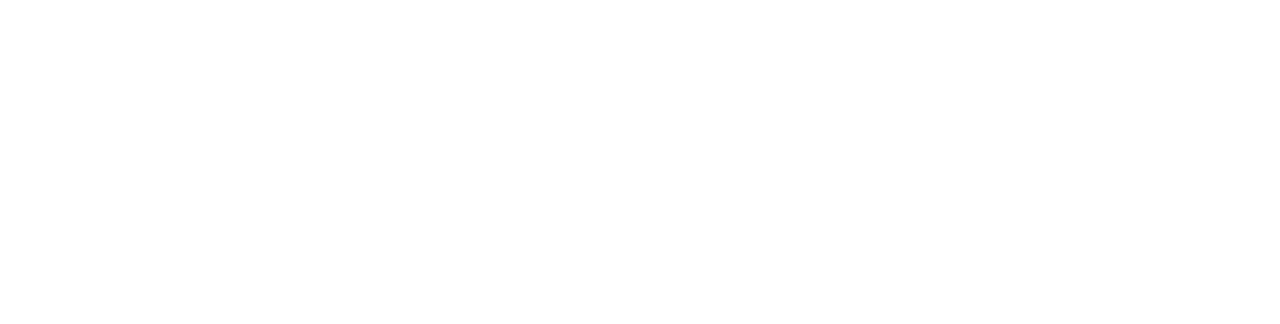
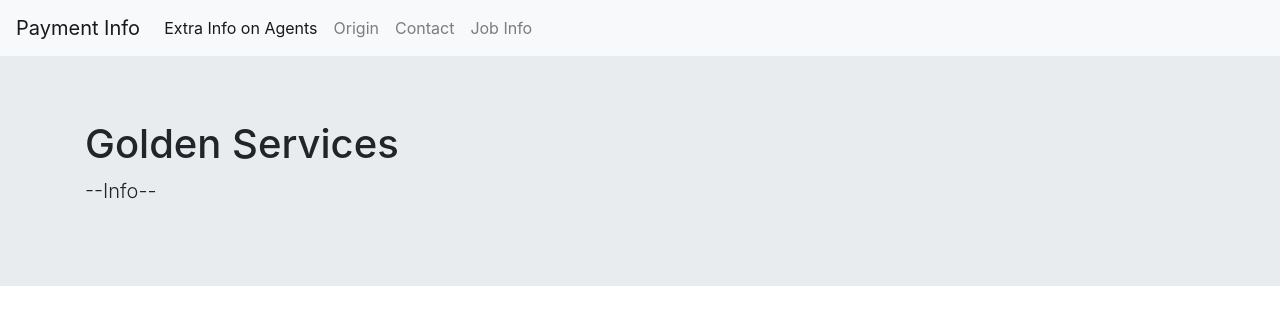
Before and after one commit to AntM34/client-website, a plain HTML site: page index.html in a window 1280 px wide. Drawn offline with nearby package versions, Linux system fonts and the light colour scheme.

Commit message:
Add files via upload

```diff
--- a/index.html
+++ b/index.html
@@ -10,7 +10,49 @@
 
     <title>Bootstrap Challenge</title>
   </head>
+  <style media="screen">
+    .container{
+      text-align: left;
+    }
+  </style>
   <body>
+    <nav class="navbar navbar-expand-lg navbar-light bg-light">
+  <a class="navbar-brand" href="#">Payment Info</a>
+  <button class="navbar-toggler" type="button" data-toggle="collapse" data-target="#navbarNav" aria-controls="navbarNav" aria-expanded="false" aria-label="Toggle navigation">
+    <span class="navbar-toggler-icon"></span>
+  </button>
+  <div class="collapse navbar-collapse" id="navbarNav">
+    <ul class="navbar-nav">
+      <li class="nav-item active">
+        <a class="nav-link" href="#">Extra Info on Agents<span class="sr-only">(current)</span></a>
+      </li>
+      <li class="nav-item">
+        <a class="nav-link" href="#">Origin</a>
+      </li>
+      <li class="nav-item">
+        <a class="nav-link" href="#">Contact</a>
+      </li>
+      <li class="nav-item">
+        <a class="nav-link" href="#">Job Info</a>
+      </li>
+    </ul>
+  </div>
+</nav>
+<div class="row">
+  <div class="col-12">
+    <div class="jumbotron jumbotron-fluid">
+      <div class="container">
+    <h1 class="display-8">Golden Services</h1>
+    <p class="lead">--Info--</p>
+      </div>
+    </div>
+  </div>
+</div>
+<div class="row">
+  <div class="col-3">
+
+  </div>
+</div>
 
 
     <!-- Optional JavaScript -->
```
